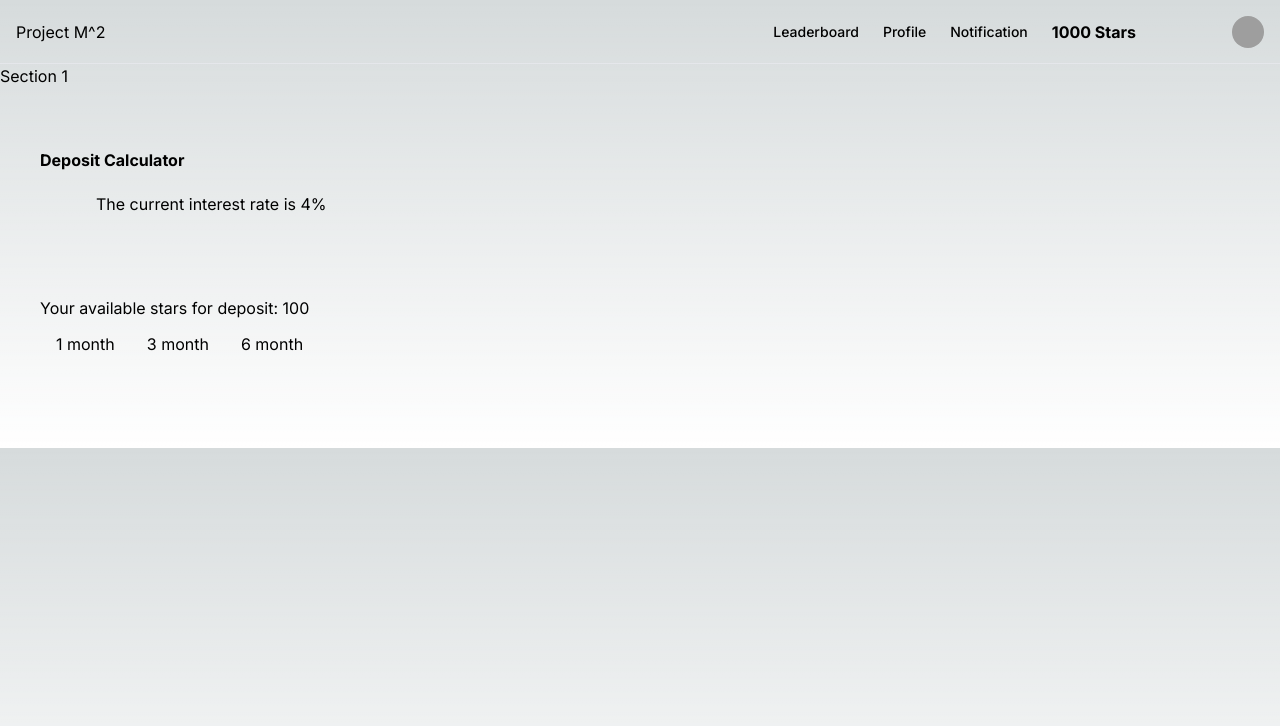
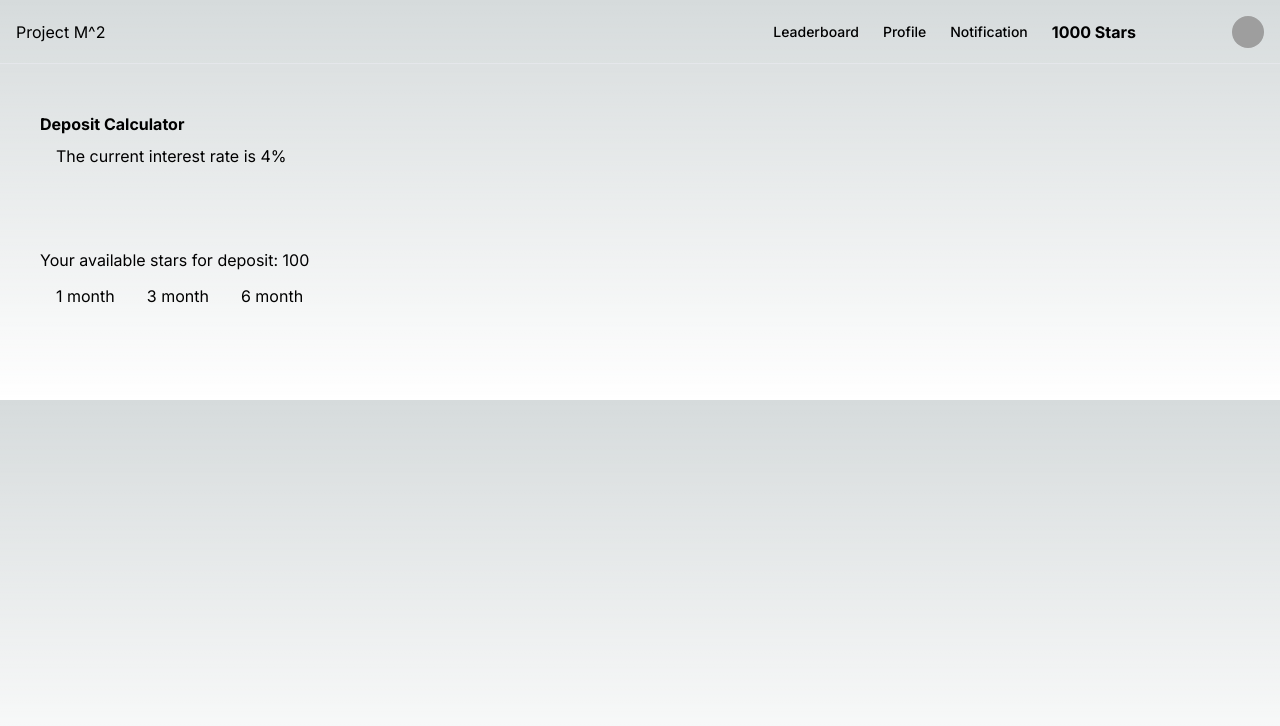
Before and after one commit to cfghk23/Team-5, a Next.js app in the folder frontEnd/my-app/: page /student/deposit in a window 1280 px wide. Shown: the top 726 px of the page. Built offline with nearby package versions, Linux system fonts and the light colour scheme; grey boxes are pictures that could not be loaded.

Commit message:
edit styling

```diff
--- a/frontEnd/my-app/src/app/student/comps/DepositCalculator.jsx
+++ b/frontEnd/my-app/src/app/student/comps/DepositCalculator.jsx
@@ -1,6 +1,5 @@
 "use client";
 import { useState } from "react";
-import { Button } from "@/components/ui/button";
 
 const DepositCalculator = () => {
     const rate = 0.04;
@@ -10,10 +9,9 @@ const DepositCalculator = () => {
 
   return (
     <div className="mb-10 flex-row">
-    <p>Section 1</p>
     <div className="p-10">
-    <h1 className="flex h-16 items-center justify-between font-bold">Deposit Calculator</h1>
-    <p className="px-14">The current interest rate is {rate*100}%</p>
+    <h1 className="flex h-10 items-center justify-between font-bold">Deposit Calculator</h1>
+    <p className="px-4">The current interest rate is {rate*100}%</p>
     </div>
     <div className="p-10">
     <h2>Your available stars for deposit: {stars}</h2>
```
